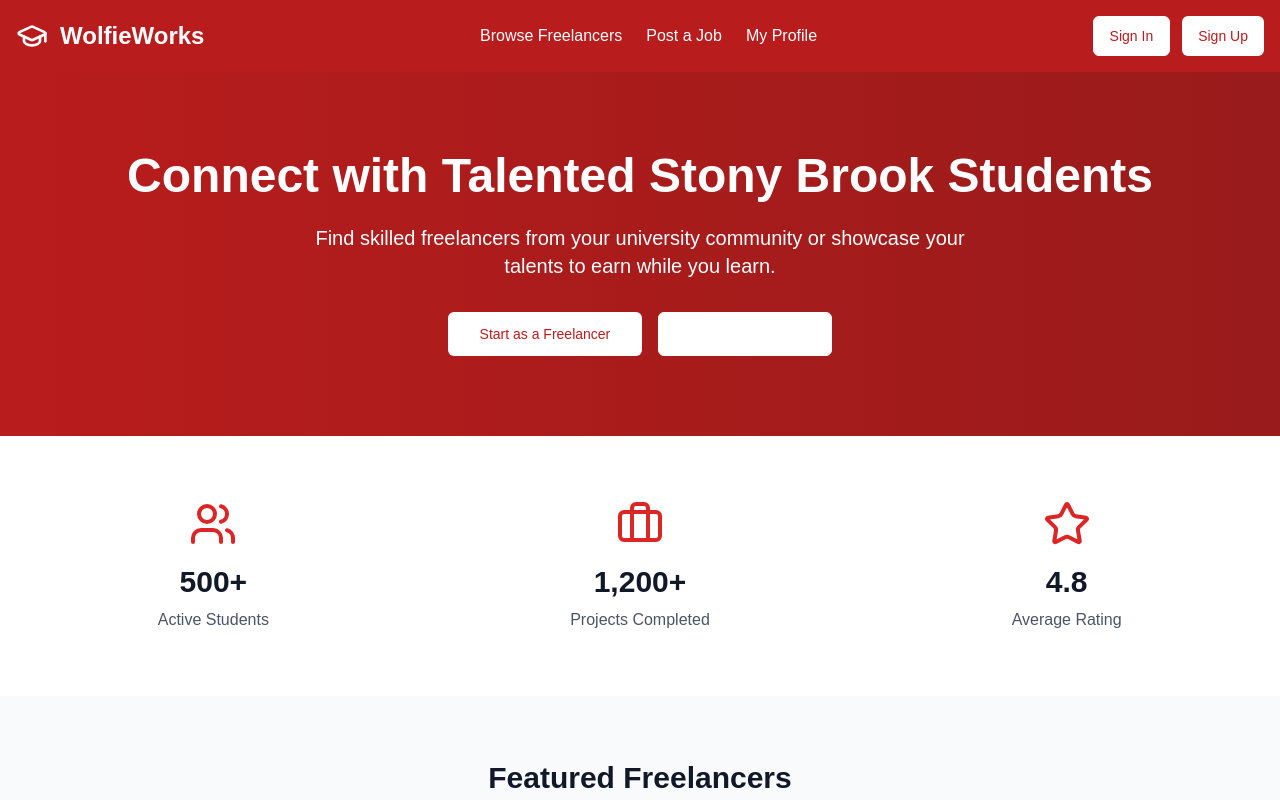
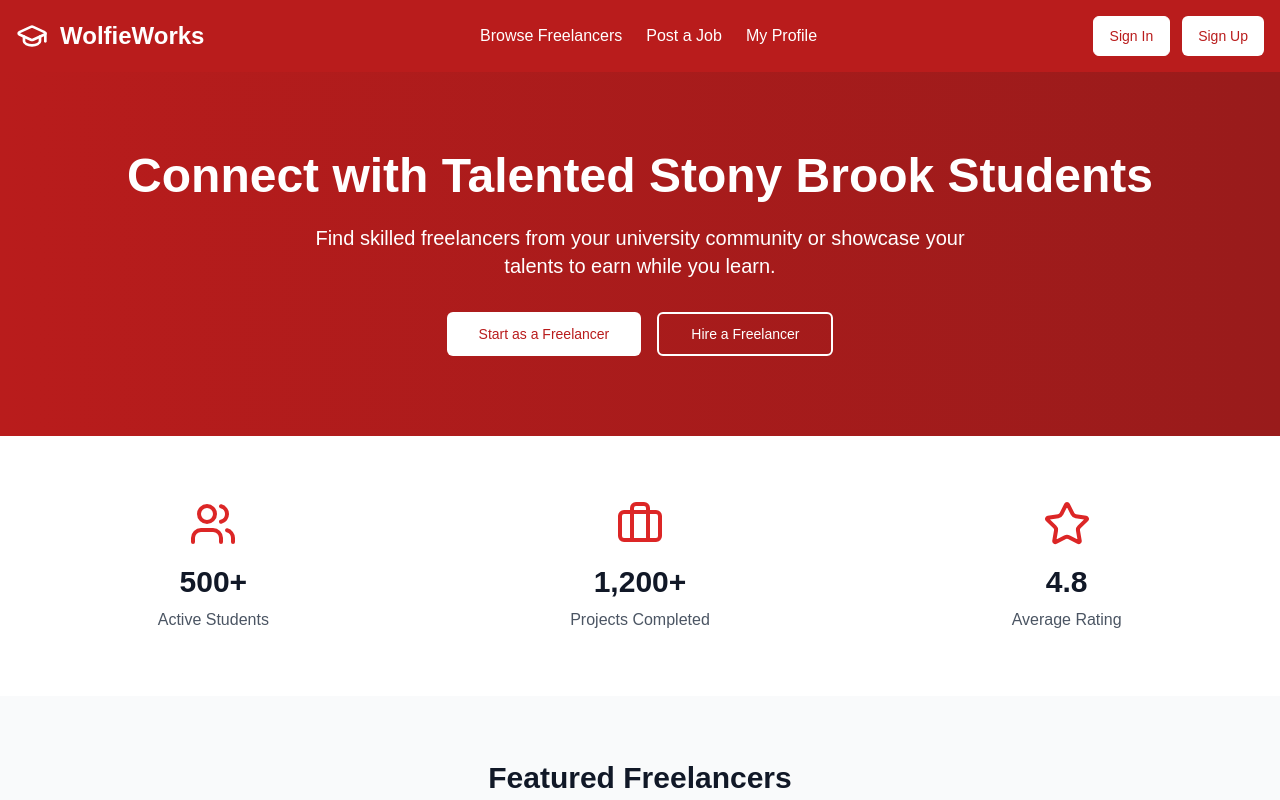
Before and after one commit to Brandon-J23/WolfieWorks, a Next.js app: page / in a window 1280 px wide. Shown: the top 800 px of the page. Built offline with nearby package versions, Linux system fonts and the light colour scheme.

Commit message:
fix: ensure "Hire a Freelancer" button text visibility
Remove outline variant for consistent white text on red background.

#VERCEL_SKIP

Co-authored-by: null <175164062+Brandon-J23@users.noreply.github.com>

```diff
--- a/app/page.tsx
+++ b/app/page.tsx
@@ -73,8 +73,7 @@ export default function HomePage() {
             </Button>
             <Button
               size="lg"
-              variant="outline"
-              className="border-white text-white hover:bg-white hover:text-red-700 px-8 py-3"
+              className="border-2 border-white text-white bg-transparent hover:bg-white hover:text-red-700 px-8 py-3"
             >
               <Link href="/browse">Hire a Freelancer</Link>
             </Button>
```
